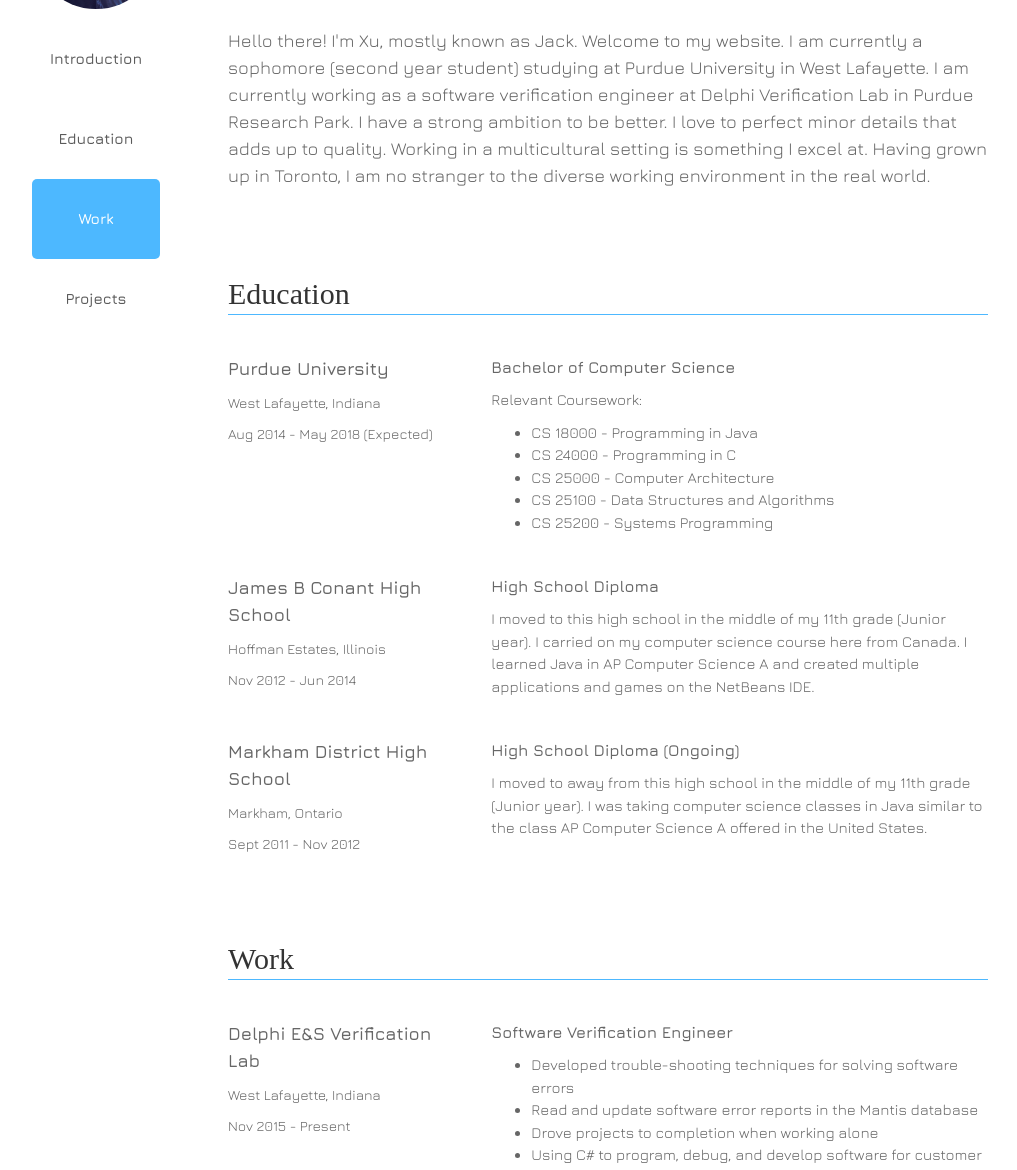
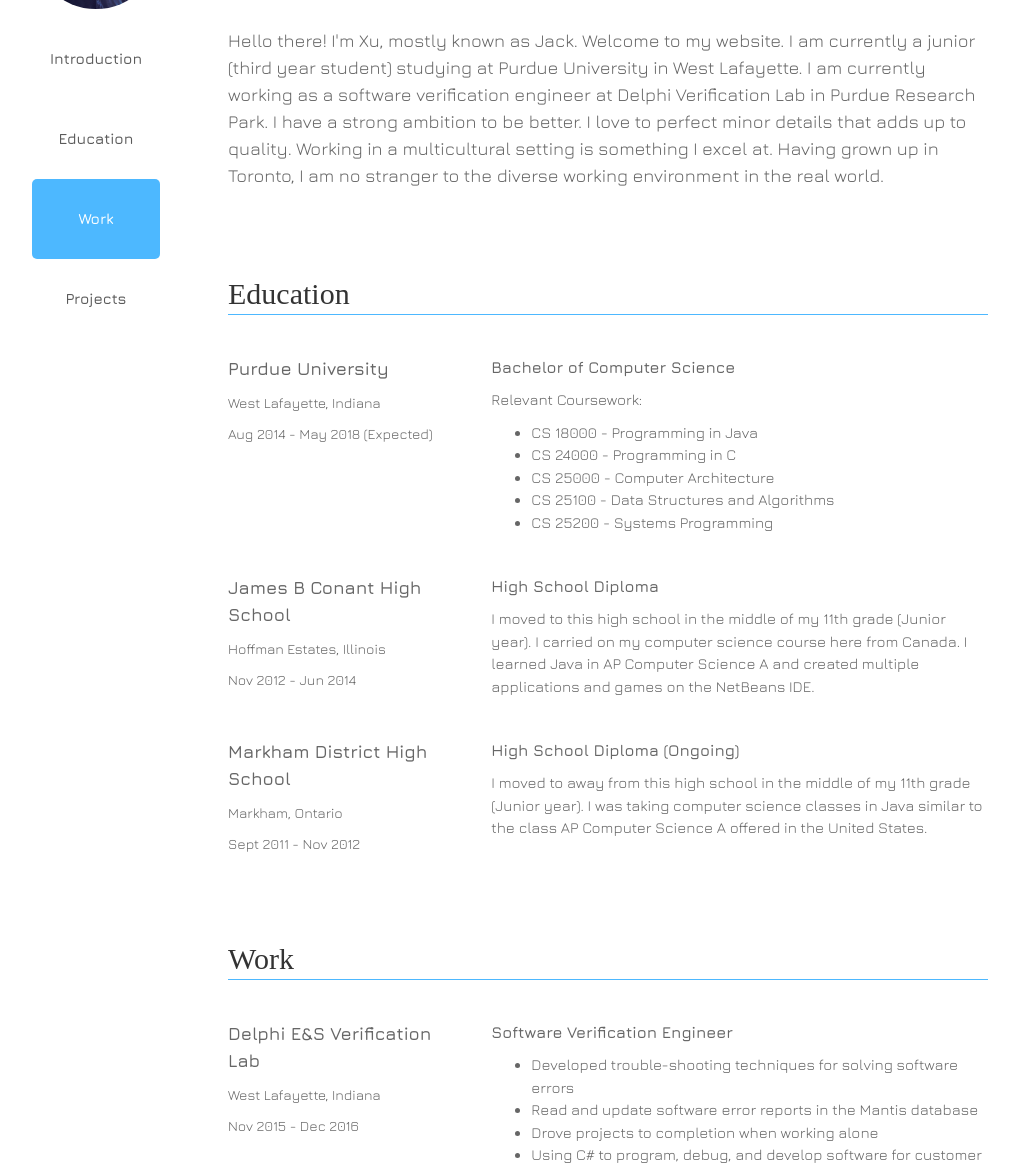
Before and after one commit to han308/My-Website, a plain HTML site: page about.html in a window 1280 px wide. Shown: the part 649-1819 px from the top of the page, without its empty margins (32-1049 px from the left). Drawn offline with nearby package versions, Linux system fonts and the light colour scheme; a script that the page names is missing; files whose address does not match are found by name; a web font is replaced by a local one.

Commit message:
Updated about page

```diff
--- a/about.html
+++ b/about.html
@@ -75,7 +75,7 @@
                     <div class = "introduction row" id = "introduction">
                         <h1>Introduction</h1>
                         <p>
-                            Hello there! I'm Xu, mostly known as Jack. Welcome to my website. I am currently a sophomore (second year student) studying at Purdue University in West Lafayette. I am currently working as a software verification engineer at Delphi Verification Lab in Purdue Research Park. I have a strong ambition to be better. I love to perfect minor details that adds up to quality. Working in a multicultural setting is something I excel at. Having grown up in Toronto, I am no stranger to the diverse working environment in the real world.
+                            Hello there! I'm Xu, mostly known as Jack. Welcome to my website. I am currently a junior (third year student) studying at Purdue University in West Lafayette. I am currently working as a software verification engineer at Delphi Verification Lab in Purdue Research Park. I have a strong ambition to be better. I love to perfect minor details that adds up to quality. Working in a multicultural setting is something I excel at. Having grown up in Toronto, I am no stranger to the diverse working environment in the real world.
                         </p>
                     </div>
                     <div class = "education row" id = "education">
@@ -138,7 +138,7 @@
                             <div class="col-xs-4">
                                 <h4>Delphi E&S Verification Lab</h4>
                                 <h6>West Lafayette, Indiana</h6>
-                                <h6>Nov 2015 - Present</h6>
+                                <h6>Nov 2015 - Dec 2016</h6>
                             </div>
                             <div class="col-xs-8">
                                 <h5>Software Verification Engineer</h5>
```
